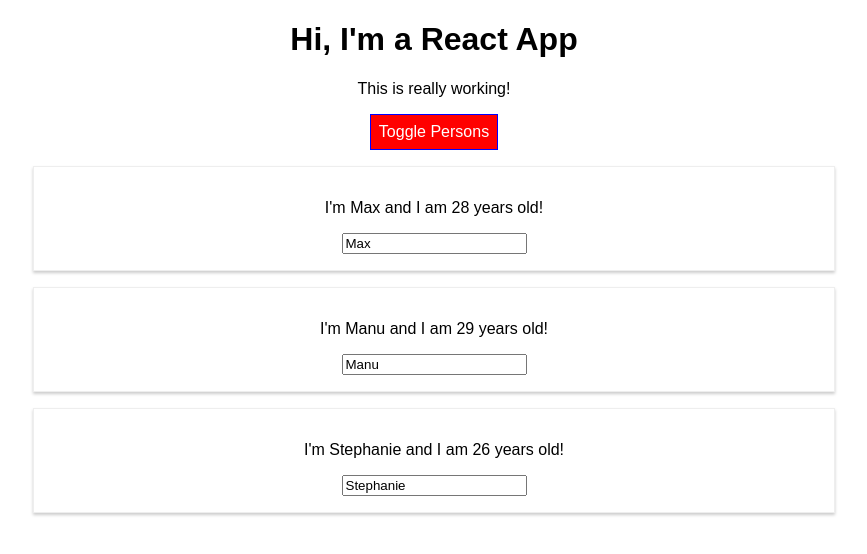
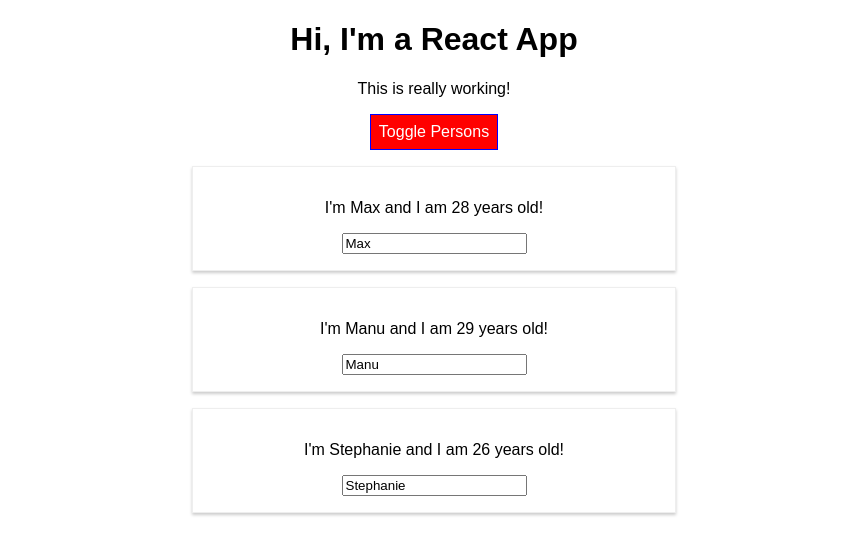
Before and after one commit to jvhti/react-complete-guide-course, a React (Create React App) app: page / in a window 1280 px wide. Both pictures are taken after a click on the button "Toggle Persons". Shown: the top 554 px of the page, without its empty margins (206-1073 px from the left). Built offline with nearby package versions, Linux system fonts and the light colour scheme.

Commit message:
Use styled-components

```diff
--- a/src/Person/Person.css
+++ b/src/Person/Person.css
@@ -6,3 +6,9 @@
     padding: 16px;
     text-align: center;
 }
+
+@media (min-width: 500px) {
+    .Person {
+        width: 450px;
+    }
+}
--- a/src/Person/Person.js
+++ b/src/Person/Person.js
@@ -1,19 +1,27 @@
 import React from 'react';
-import './Person.css';
+import styled from "styled-components";
+// import './Person.css';
+
+const StyledDiv = styled.div`
+  width: 60%;
+  margin: 16px auto;
+  border: 1px solid #eee;
+  box-shadow: 0 2px 3px #ccc;
+  padding: 16px;
+  text-align: center;
+
+
+  @media (min-width: 500px) {
+    width: 450px;
+  }`;
 
 const person = (props) => {
-    const style = {
-      '@media (min-width: 500px)': {
-        width: '450px'
-      }
-    };
-
     return (
-        <div className="Person" style={style}>
+        <StyledDiv>
           <p onClick={props.click}>I'm {props.name} and I am {props.age} years old!</p>
           <p>{props.children}</p>
           <input type="text" onChange={props.changed} value={props.name}/>
-        </div>
+        </StyledDiv>
     );
 };
 
```
